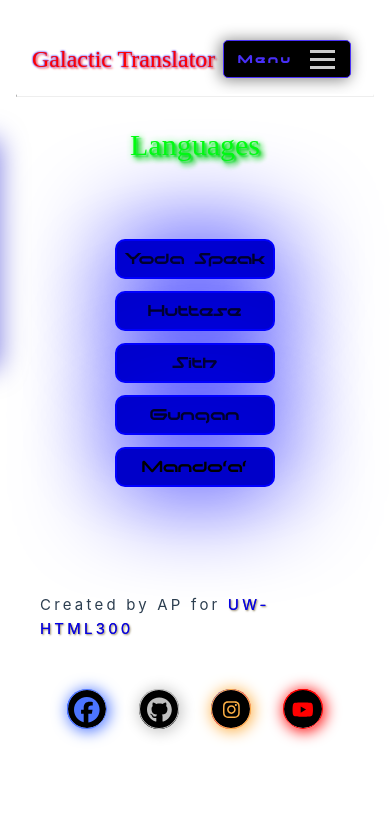
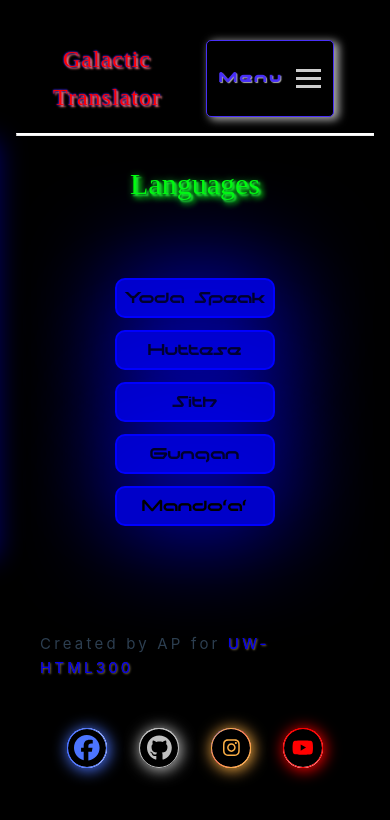
Before and after one commit to anthonyjprater/galaxy-translator, a Vue app: page /philology in a window 390 px wide. Shown: the top 820 px of the page. Built offline with nearby package versions, Linux system fonts and the light colour scheme.

Commit message:
mobile nav menu styling change

```diff
--- a/src/App.vue
+++ b/src/App.vue
@@ -38,4 +38,15 @@
   font-display: swap;
   src: url('./assets/fonts/Poppins-Bold.ttf') format('truetype');
 }
+
+@media (max-width: 700px) {
+  textarea.form {
+    max-width: 65vw;
+  }
+
+  textarea.form::placeholder {
+    letter-spacing: 2px;
+    line-height: 1.6;
+  }
+}
 </style>
--- a/src/assets/main.css
+++ b/src/assets/main.css
@@ -1,4 +1,8 @@
 @import './base.css';
+
+body {
+  background: #000;
+}
 
 #app {
   /* max-width: 1280px; */
@@ -6,6 +10,7 @@
   padding: 1rem;
   height: 100vh;
   font-weight: normal;
+  background: #000;
 }
 
 a {
@@ -14,9 +19,6 @@
 }
 
 @media (min-width: 1024px) {
-  body {
-    background: #000;
-  }
 
   #app {
     width: 100%;
--- a/src/components/DisplayView.vue
+++ b/src/components/DisplayView.vue
@@ -4,6 +4,7 @@
 import GalleryServices from '@/services/GalleryServices.js'
 
 const images = ref(null)
+const siteCredit = ref('https://www.unsplash.com')
 
 onMounted(() => {
   // fetch event (by id) and set local data
--- a/src/components/HeaderView.vue
+++ b/src/components/HeaderView.vue
@@ -1,10 +1,20 @@
+<script setup>
+import { ref } from 'vue'
+
+const isActive = ref(false)
+
+function toggleNav(){
+  isActive.value = !isActive.value
+}
+</script>
+
 <template>
   <header class="main">
     <nav class="b-navbar navbar-expand-lg">
       <div class="nav__wrapper b-container-fluid">
         <a class="b-navbar-brand" href="#">
           <h1
-            class="logo mr-1 text-center b-container"
+            class="logo"
             data-toggle="tooltip"
             data-placement="top"
             title="A long time ago in a galaxy far, far away...."
@@ -22,7 +32,7 @@
           aria-expanded="false"
           aria-label="Toggle navigation"
           :class="{ active: isActive }"
-          @click="myFilter"
+          @click="toggleNav"
         >
           Menu
           <div class="hamburger--close">
@@ -74,6 +84,16 @@
 </template>
 
 <style scoped>
+
+@media (max-width:700px) {
+  .logo {
+    word-wrap: break-word;
+    text-align: center;
+    max-width: 150px;
+    letter-spacing: 1px;
+  }
+}
+
 h1 {
   font-size: 1.5rem;
 }
@@ -105,7 +125,8 @@
   font-family: SF Distant Galaxy Outline;
   transition: text-shadow 250ms ease, color 250ms ease;
 }
-.logo:hover {
+.logo:hover,
+.logo:focus {
   color: #fff;
   text-shadow: 1px 1px 0px gold, 0 0 0px yellow, 0 0 0px yellow;
   border-radius: 8px;
@@ -129,10 +150,12 @@
   box-shadow: 3px 3px 3px #bbb;
 }
 .b-nav-item .nav-link {
-  color: #2f2f2f;
+  color: #6f6f6f;
+  text-shadow: 1px 1px 0px #fff;
+  letter-spacing: 3px;
 }
 .b-nav-item .nav-link:hover {
-  color: #bbb;
+  color: #fff;
   text-shadow: 2px 2px 2px #482ff7;
 }
 .menu {
@@ -169,8 +192,10 @@
   font-family: 'Moonhouse';
   letter-spacing: 0.2rem;
   border-radius: 5px;
-  box-shadow: -2px 1px 15px 1px #888;
+  box-shadow: 4px 2px 8px 1px #aaa;
   transition: box-shadow 250ms ease-in;
+  font-size: 1.1em;
+  text-shadow: 1px 1px 1px #aaa;
 }
 .hamburger:hover {
   box-shadow: 2px 2px 8px 1px #0000c9;
@@ -190,7 +215,10 @@
     left: -100%;
     top: 8rem;
     flex-direction: column;
+    justify-content: space-between;
     background-color: #000;
+    padding: 2rem;
+    height: 50vh;
     width: 100%;
     border-radius: 10px;
     text-align: center;
```
